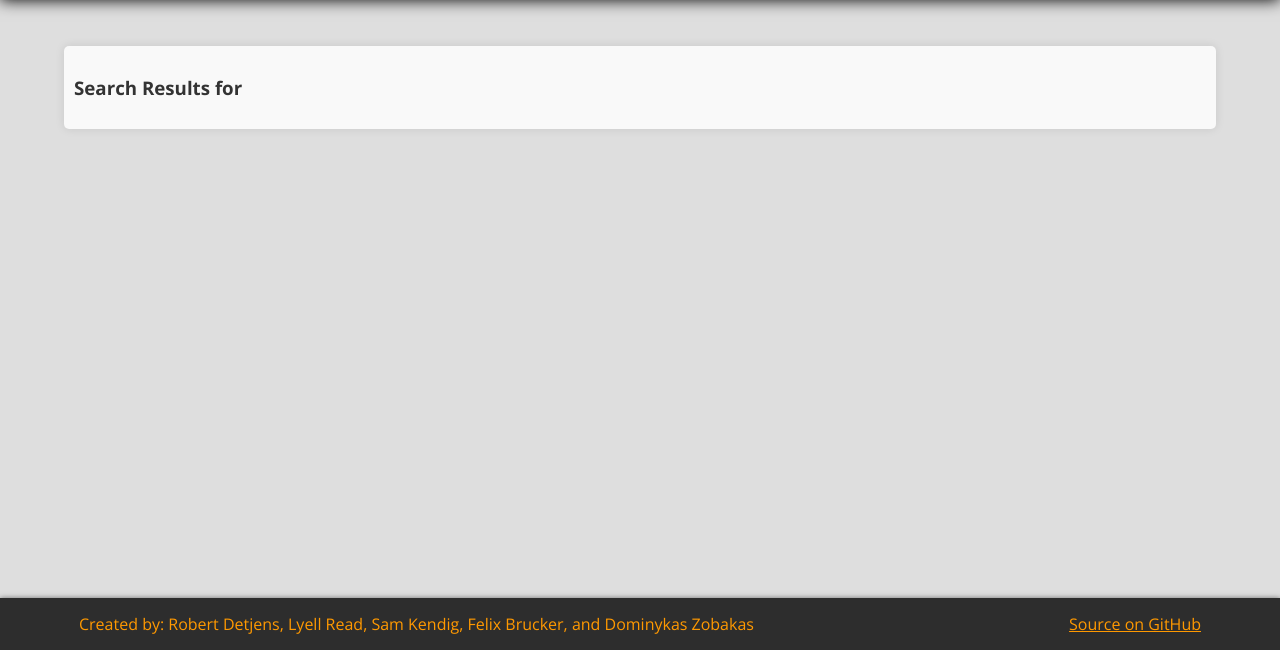
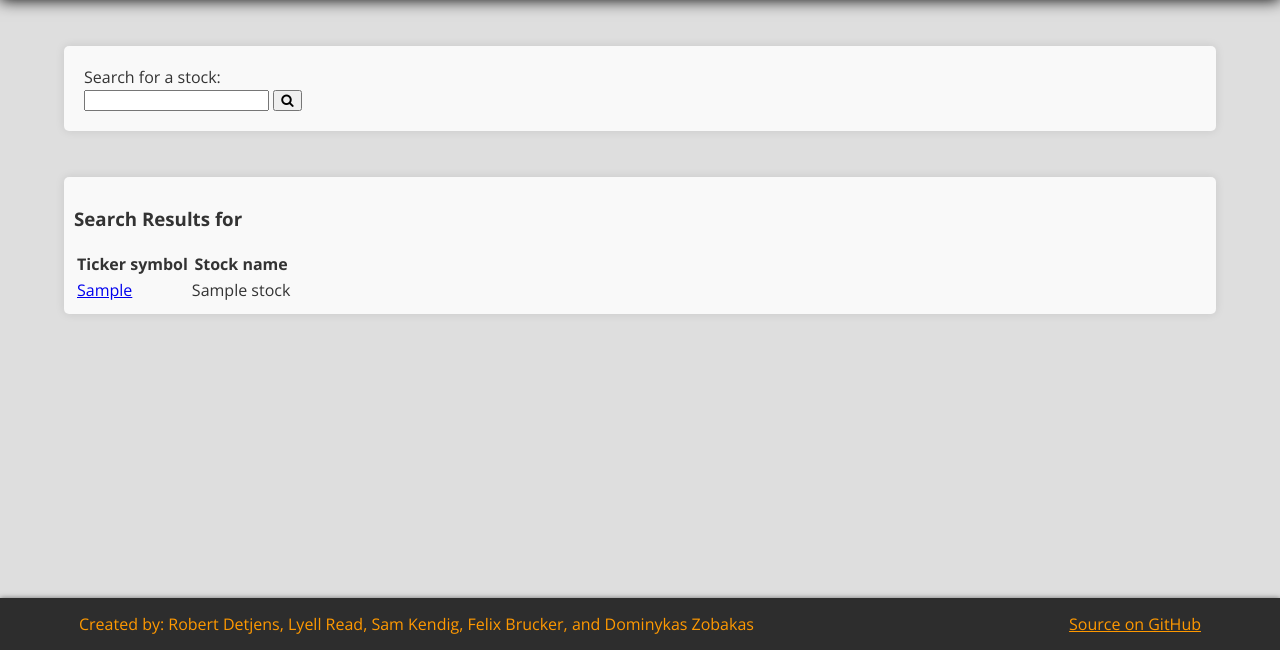
Before and after one commit to cs361-stock-prediction/stock-predictor, a Flask app: template server/templates/search.html in a window 1280 px wide. Shown: the part 150-800 px from the top of the page. Run offline with Flask 2, Linux system fonts and the light colour scheme; the template is opened without the code that fills it: most values are stand-ins (such as "Sample title", 1, 10 or a date in 2020); grey boxes are pictures that could not be loaded.

Commit message:
search backend, no styling

```diff
--- a/server/server.py
+++ b/server/server.py
@@ -1,4 +1,4 @@
-import os
+import os, json, requests
 
 from flask import Flask, render_template, send_from_directory, request
 
@@ -6,6 +6,7 @@ from flask import Flask, render_template, send_from_directory, request
 
 webserver = Flask(__name__)
 
+API_KEY = '2T50TIVI1285LSG4'
 
 # serve main files
 @webserver.route("/")
@@ -15,7 +16,10 @@ def main():
 # serve bare search page
 @webserver.route("/search", methods=['GET', 'POST'])
 def search():
-    return render_template("search.html", query=request.form['query'])
+    res = requests.get('https://www.alphavantage.co/query?function=SYMBOL_SEARCH&apikey=2T50TIVI1285LSG4&keywords='+request.form['query'])
+    json = res.json()['bestMatches']
+
+    return render_template("search.html", query=request.form['query'], results=json)
 
 
 # serve favicons
--- a/server/static/search.css
+++ b/server/static/search.css
@@ -6,3 +6,16 @@
 	border-radius: 5px;
 	box-shadow: 0 0 10px rgba(0, 0, 0, 0.1);
 }
+
+#search-container {
+	padding: 10px;
+}
+
+#search-entry {
+}
+
+#search-label {
+}
+
+#search-submit {
+}
--- a/server/templates/search.html
+++ b/server/templates/search.html
@@ -6,7 +6,25 @@
 {% endblock %}
 
 {% block content %}
+<div class='content-block'>
+	<form id='search-container' method='post' action='/search'>
+		<label for='query' id='search-label'>Search for a stock: </label><br>
+		<input type='search' id='search-entry' name='query'>
+		<button type="submit" id='search-submit'><i class="fa fa-search"></i></button>
+	</form>
+</div>
+
 <div class='content-block' id='recent-container'>
 	<h3>Search Results for {{ query }}</h3>
+	<table>
+		<th>Ticker symbol</th>
+		<th>Stock name</th>
+		{% for stock in results %}
+		<tr class='search-result'>
+			<td><a href="/prediction/{{ stock['1. symbol'] }}">{{ stock['1. symbol'] }}</a></td>
+			<td>{{ stock['2. name'] }}</td>
+		</tr>
+		{% endfor %}
+	</table>
 </div>
 {% endblock %}
```
